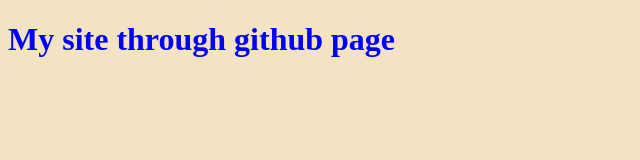
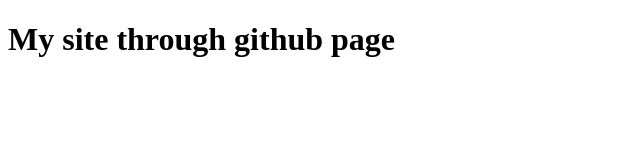
Before and after one commit to Esse-dev5/Esse-dev5.github.io, a plain HTML site: page web2.html in a window 1280 px wide. Shown: the whole page, without its empty margins (0-640 px from the left). Drawn offline with Linux system fonts and the light colour scheme.

Commit message:
Update removed styles

```diff
--- a/web2.html
+++ b/web2.html
@@ -3,14 +3,6 @@
 	<html>
 		<head>
 			<title> My site </title>
-<style>
-h1{
-	color:blue;
-}
-body{
-	background-color:#F3E3C2;
-}
-	</style>
 		</head>
 		<body>
 			<h1> My site through github page</h1>
```
